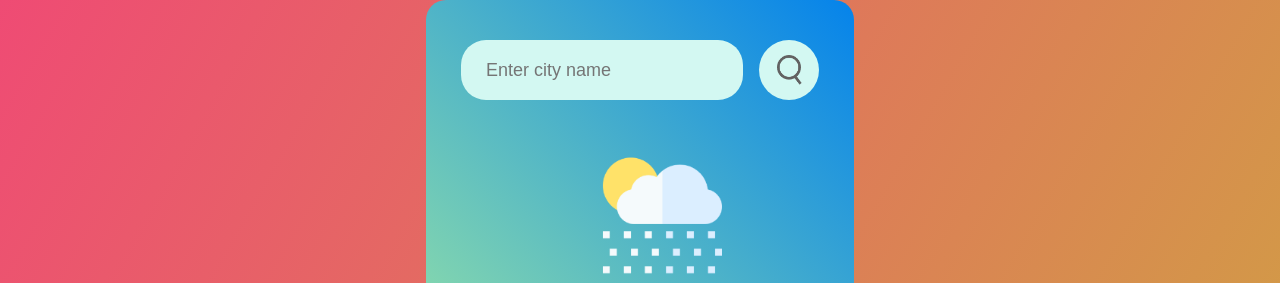
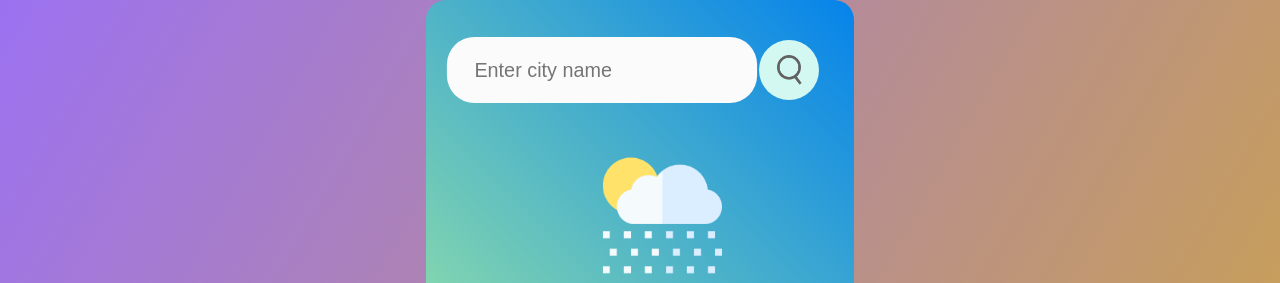
Before and after one commit to Chavariya-Daxesh/WeatherApp, a plain HTML site: page index.html in a window 1280 px wide. In both pictures the pointer is over the input "Enter city name". Shown: the top 283 px of the page. Drawn offline with Linux system fonts and the light colour scheme.

Commit message:
add Hover transition in searchBox

```diff
--- a/style.css
+++ b/style.css
@@ -5,7 +5,7 @@
     box-sizing: border-box;
 }
 body{
-    background: linear-gradient(120deg,rgb(239, 75, 116),rgb(206, 166, 64));
+    background: linear-gradient(120deg,rgb(156, 113, 241),rgb(206, 166, 64));
     display: flex;
     justify-content: center;
     align-items: center;
@@ -35,6 +35,14 @@ body{
     margin-right: 16px;
     font-size: 18px;
     flex: 1;
+    transition: 0.2s ease-in-out;
+}
+.search input:hover{
+    background-color: #fbfbfb;
+    color: black;
+    transform: scale(1.1);
+    transition: 0.2s ease-in-out;
+
 }
 .search button{
     border: 0;
@@ -47,9 +55,16 @@ body{
     display: flex;
     align-items: center;
     justify-content: center;
+    transition: 0.2s ease-in-out;
 }
 .search button img{
     width: 25px;
+}
+.search button:hover{
+    background-color: #fbfbfb;
+    color: black;
+    transform: scale(1.1);
+    transition: 0.2s ease-in-out;
 }
 .weather-icon{
     width: 170px;
```
